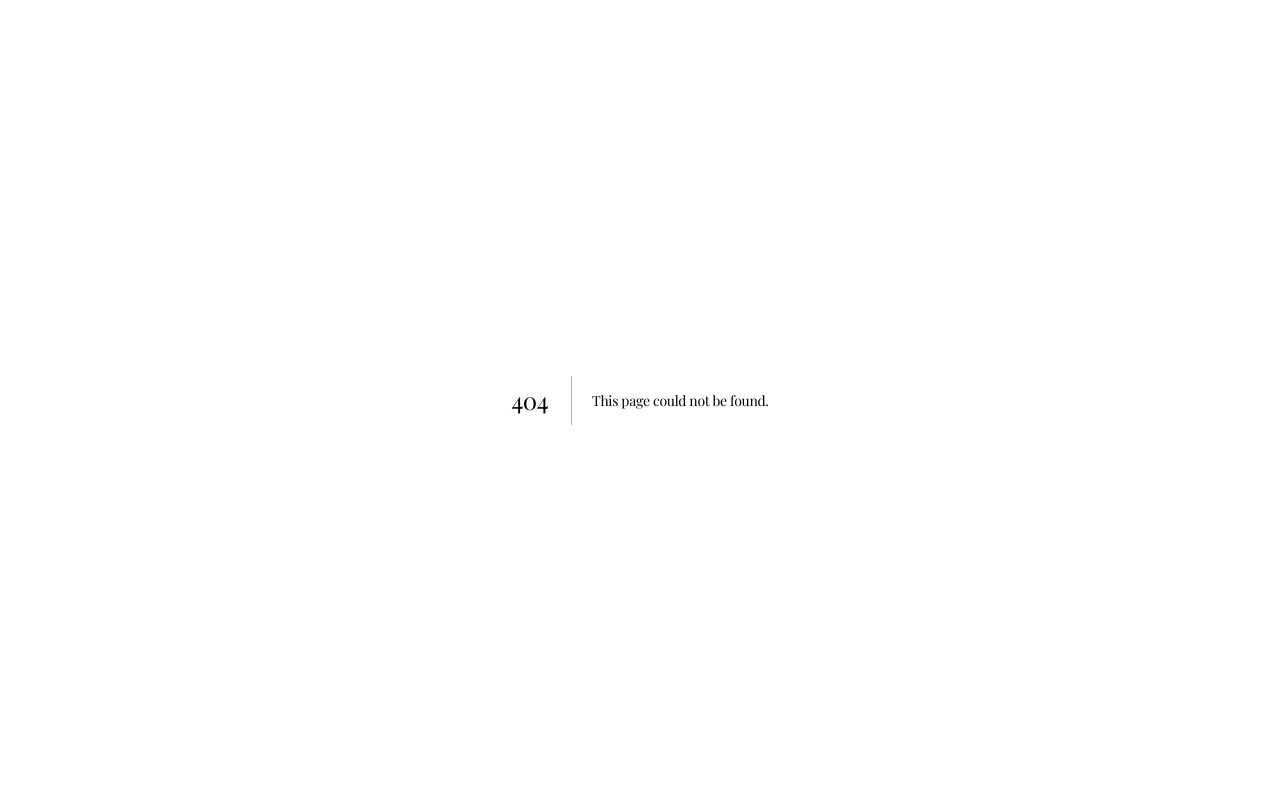
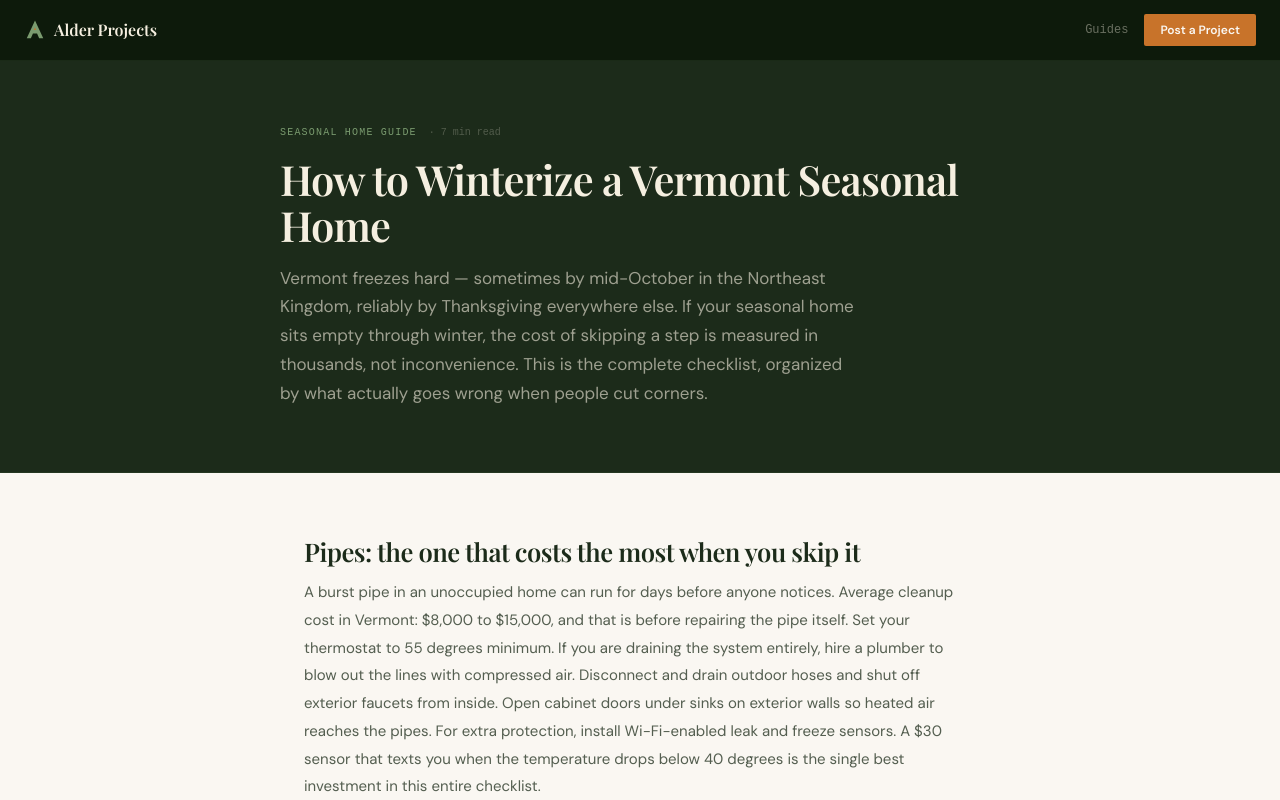
Before and after one commit to alderprojects/alder-projects-site, a Next.js app: page /guides/winterizing-vermont-seasonal-home in a window 1280 px wide. Before the commit this address had no page. Shown: the top 800 px of the page. Built offline with nearby package versions, Linux system fonts and the light colour scheme.

Commit message:
Create page.tsx

```diff
--- /dev/null
+++ b/src/app/guides/winterizing-vermont-seasonal-home/page.tsx
@@ -0,0 +1,39 @@
+import type { Metadata } from 'next'
+import GuidePage from '@/components/GuidePage'
+export const metadata: Metadata = {
+  title: 'How to Winterize a Vermont Seasonal Home | Alder Projects',
+  description: 'A room-by-room checklist for closing your Vermont lake house or cabin for winter. Covers pipes, heating, pests, septic, and the things most people forget.',
+  alternates: { canonical: 'https://alderprojects.com/guides/winterizing-vermont-seasonal-home' },
+}
+const content = {
+  eyebrow: 'Seasonal Home Guide', readTime: '7 min',
+  h1: 'How to Winterize a Vermont Seasonal Home',
+  intro: "Vermont freezes hard \u2014 sometimes by mid-October in the Northeast Kingdom, reliably by Thanksgiving everywhere else. If your seasonal home sits empty through winter, the cost of skipping a step is measured in thousands, not inconvenience. This is the complete checklist, organized by what actually goes wrong when people cut corners.",
+  sections: [
+    { heading: 'Pipes: the one that costs the most when you skip it', body: "A burst pipe in an unoccupied home can run for days before anyone notices. Average cleanup cost in Vermont: $8,000 to $15,000, and that is before repairing the pipe itself. Set your thermostat to 55 degrees minimum. If you are draining the system entirely, hire a plumber to blow out the lines with compressed air. Disconnect and drain outdoor hoses and shut off exterior faucets from inside. Open cabinet doors under sinks on exterior walls so heated air reaches the pipes. For extra protection, install Wi-Fi-enabled leak and freeze sensors. A $30 sensor that texts you when the temperature drops below 40 degrees is the single best investment in this entire checklist." },
+    { heading: 'Heating: keep it on, but keep it smart', body: "Never turn off the heat entirely. Even if you drain the plumbing, the structure itself suffers \u2014 condensation forms inside walls, mold grows, and wood swells and contracts in ways that crack finishes. Set the thermostat to 55 degrees and leave it. A smart thermostat lets you monitor remotely and alerts you if the system fails. If your home runs on propane or oil, schedule a delivery before closing up. Running out of fuel mid-January when nobody is there is an emergency you want to prevent, not react to." },
+    { heading: 'Pests: they move in the day you leave', body: "Mice can squeeze through a hole the size of a dime. They will find your seasonal home within days of you leaving. Steel wool and expanding foam around pipe penetrations, foundation cracks, and where utilities enter the house. A chimney cap prevents squirrels, raccoons, and birds from nesting in the flue. Remove all food \u2014 not just perishables. Mice will gnaw through cereal boxes, pasta packaging, and even soap." },
+    { heading: 'Water and septic: close it up right', body: "Pour RV antifreeze into every drain trap \u2014 sinks, showers, toilets, and the washing machine drain. This prevents the trap from drying out (which lets sewer gas into the house) and protects the trap from freezing. If your home is on a septic system, this is a good time to note when it was last pumped. Vermont recommends pumping every 3 to 5 years. If you are planning spring renovations that change plumbing, get it inspected before you close up." },
+    { heading: 'The exterior: 30 minutes that prevents spring surprises', body: "Clean the gutters \u2014 Vermont leaf fall clogs them completely, and ice dams form behind the clog. If you are tired of doing this annually, gutter guards are a one-time fix. Inspect the roof from the ground for missing or lifted shingles. Trim any branches that overhang the roof. Drain and store garden hoses. If you have a dock, follow your town and ANR requirements for winter storage." },
+    { heading: 'Inside: the things people forget', body: "Clean out the refrigerator completely. Unplug it, defrost the freezer, wipe it dry, and prop the door open with a towel. A closed, unplugged fridge grows mold that can make the appliance unsalvageable. Strip the beds and store linens in sealed plastic bins. Close the fireplace damper. Unplug all electronics. Finally, take photos of every room before you leave \u2014 invaluable for insurance claims." },
+    { heading: 'One more thing: tell your insurance company', body: "Many homeowners insurance policies require that a vacant home be checked periodically \u2014 sometimes every 72 hours. If your insurer does not know the home will be unoccupied for months, a claim could be denied. Call your agent, confirm the vacancy requirements, and arrange for a neighbor or property manager to do regular checks." },
+    { heading: 'Scan your property for free', body: "Before you close up, run your address through our free Seasonal Home Report. It scans your parcel against state environmental records \u2014 flood zones, wetlands, shoreland buffers \u2014 and tells you what matters for your specific property. It takes 10 seconds and might flag something you did not know about." },
+  ],
+  faqs: [
+    { q: "When should I winterize my Vermont seasonal home?", a: "Ideally by mid-October. The Northeast Kingdom can see hard freezes in early October, and scheduling plumbers and heating technicians gets difficult after Halloween." },
+    { q: "Can I just drain the pipes instead of keeping the heat on?", a: "You can, but it requires a professional air blowout to be truly safe. Even then, keeping the heat at 55 degrees protects the structure itself from moisture damage." },
+    { q: "How much does it cost to winterize a seasonal home?", a: "If you do it yourself, under $200. Hiring a plumber to blow out lines runs $150 to $300. Full-service winterization from a property manager is $300 to $600." },
+    { q: "What temperature should I leave the thermostat at?", a: "55 degrees Fahrenheit. Below 50 and you risk frozen pipes in exterior walls. Smart thermostats with freeze alerts add protection for $100 to $200." },
+  ],
+  relatedGuides: [
+    { label: 'Vermont septic systems for seasonal owners', href: '/guides/vermont-septic-what-to-know' },
+    { label: 'Renovating in a Vermont flood zone', href: '/guides/vermont-flood-zone-renovation' },
+    { label: 'Vermont heat pump rebates in 2026', href: '/guides/heat-pump-rebates-vermont' },
+  ],
+  relatedPages: [
+    { label: 'Scan your property', href: '/seasonal-home-report' },
+    { label: 'Post a project', href: '/#submit-project' },
+    { label: 'Roofing contractors Vermont', href: '/roofing-contractors-vermont' },
+  ],
+}
+export default function Page() { return <GuidePage content={content} /> }
```
